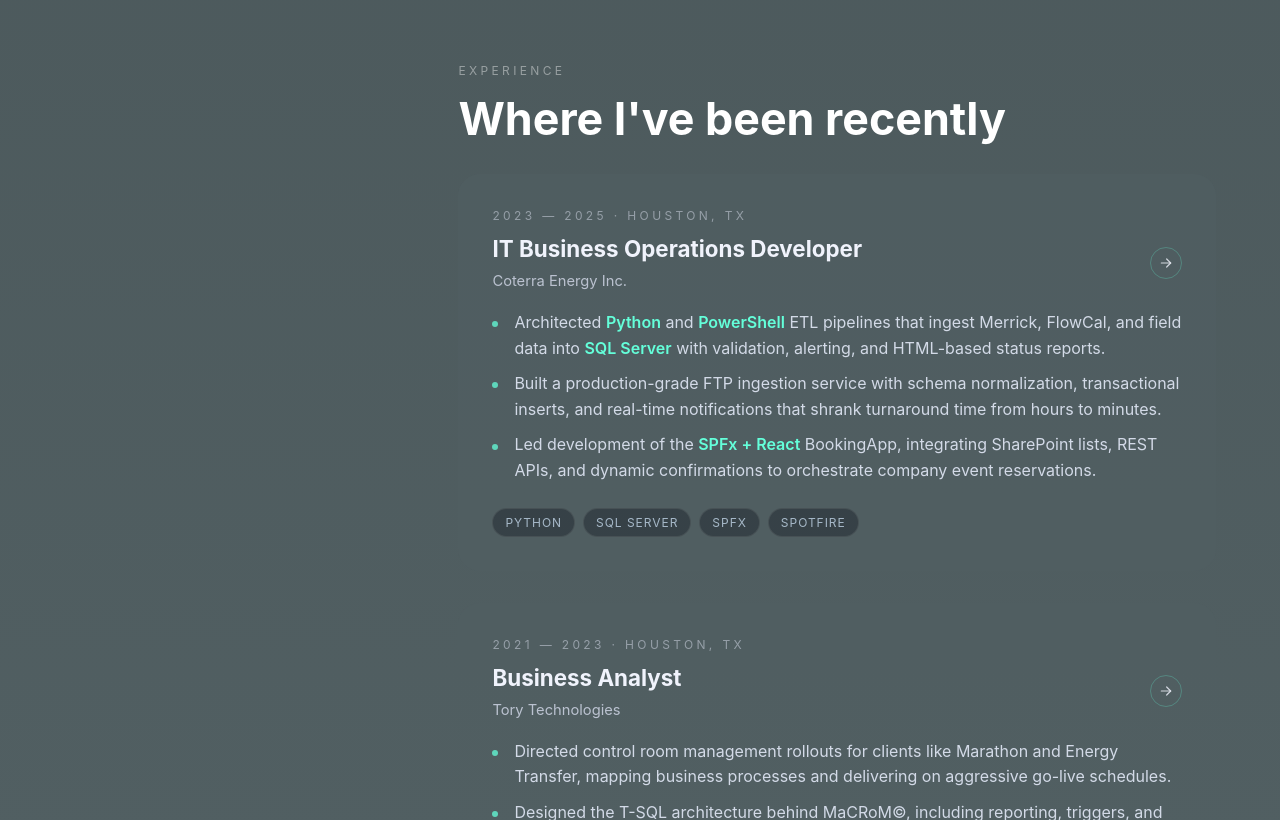
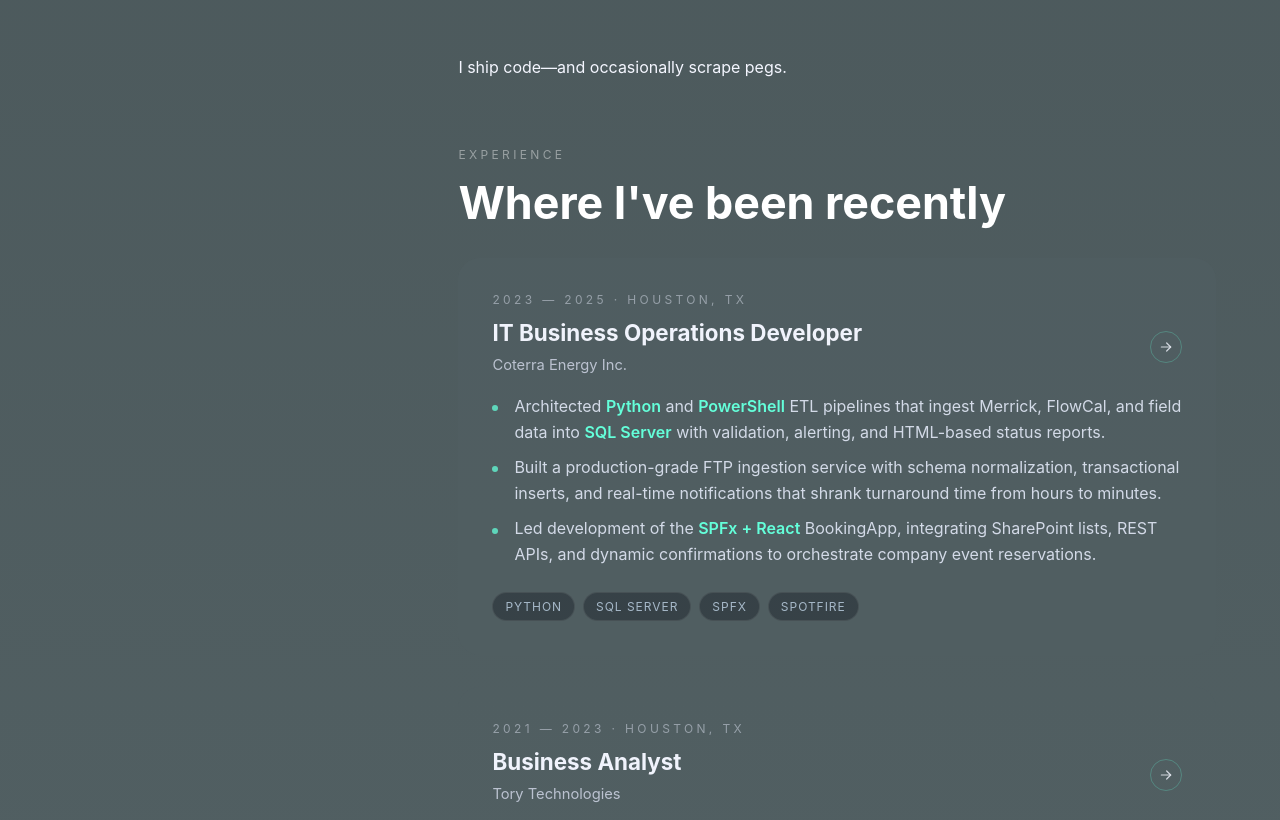
Before and after one commit to DaFunkMunk/NatePendleyPortfolio_mobileoptimized_v1.1, a plain HTML site: page index.html in a window 1280 px wide. Shown: the part 1398-2218 px from the top of the page. Drawn offline with Linux system fonts and the light colour scheme.

Commit message:
Add personal note to about section

```diff
--- a/index.html
+++ b/index.html
@@ -106,6 +106,7 @@
           <p>I'm an <strong>IT Business Operations Developer</strong> based in <strong>Houston, Texas</strong> who designs <strong>end-to-end automation solutions</strong> that keep production data accurate, auditable, and ready for decision makers.</p>
           <p>My toolkit spans <strong>Python</strong>, <strong>SQL Server</strong>, <strong>PowerShell</strong>, and <strong>SPFx + React</strong>, letting me stitch together resilient pipelines, UI components, and reporting systems that give stakeholders real-time visibility into their operations.</p>
           <p>I thrive when translating domain-heavy requirements into approachable tools for <strong>multi-disciplinary teams</strong>—from field engineers and analysts to leadership—so everyone can move faster with confidence.</p>
+          <p>I ship code—and occasionally scrape pegs.</p>
         </div>
       </section>
 
```
